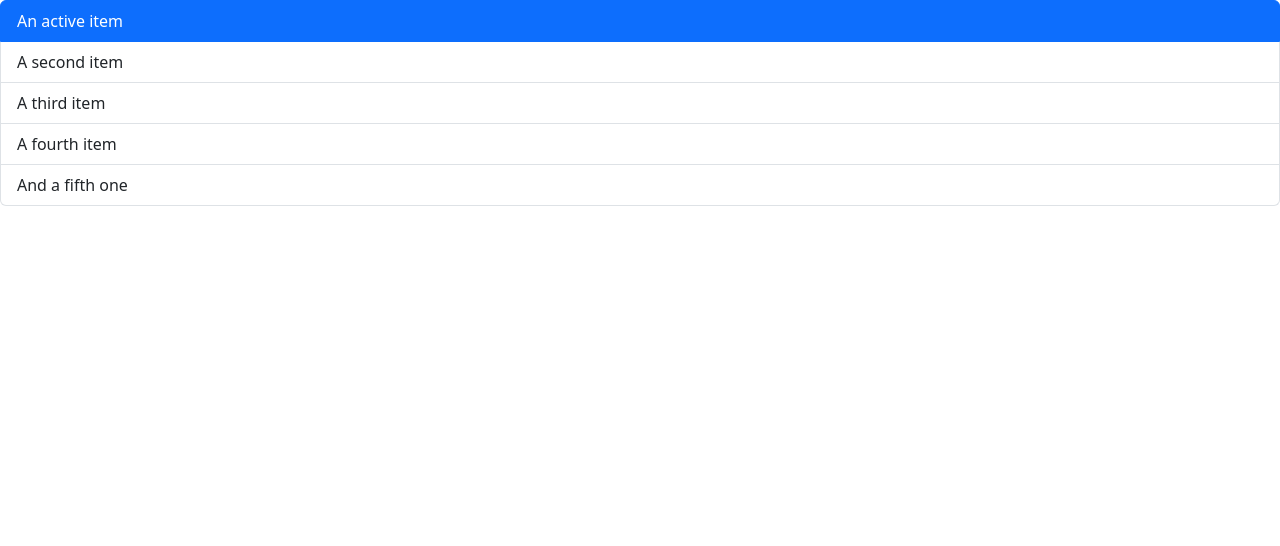
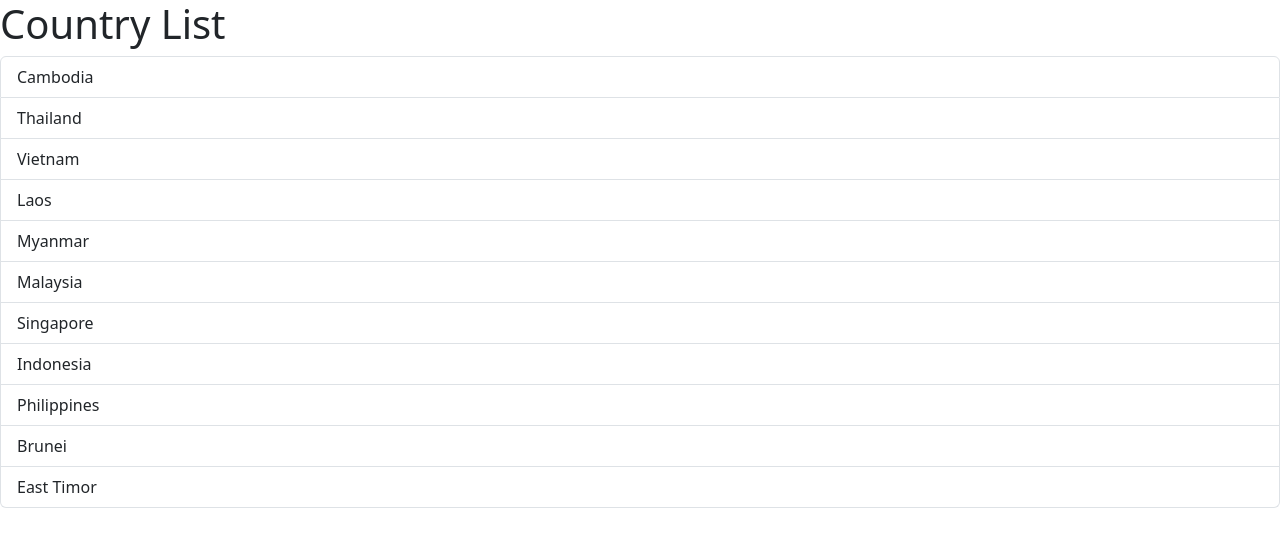
Before and after one commit to ThearaDawn/react-course, a React (Vite) app: page / in a window 1280 px wide. Shown: the top 546 px of the page. Built offline with nearby package versions, Linux system fonts and the light colour scheme.

Commit message:
Rendering List

```diff
--- a/src/components/ListGroup.tsx
+++ b/src/components/ListGroup.tsx
@@ -1,18 +1,29 @@
-import { Fragment } from "react";
+function ListGroup() {
+  const countries = [
+    "Cambodia",
+    "Thailand",
+    "Vietnam",
+    "Laos",
+    "Myanmar",
+    "Malaysia",
+    "Singapore",
+    "Indonesia",
+    "Philippines",
+    "Brunei",
+    "East Timor",
+  ];
 
-function ListGroup() {
   return (
-    <Fragment>
+    <>
+      <h1>Country List</h1>
       <ul className="list-group">
-        <li className="list-group-item active" aria-current="true">
-          An active item
-        </li>
-        <li className="list-group-item">A second item</li>
-        <li className="list-group-item">A third item</li>
-        <li className="list-group-item">A fourth item</li>
-        <li className="list-group-item">And a fifth one</li>
+        {countries.map((country, index) => (
+          <li className="list-group-item" key={index}>
+            {country}
+          </li>
+        ))}
       </ul>
-    </Fragment>
+    </>
   );
 }
 
```
